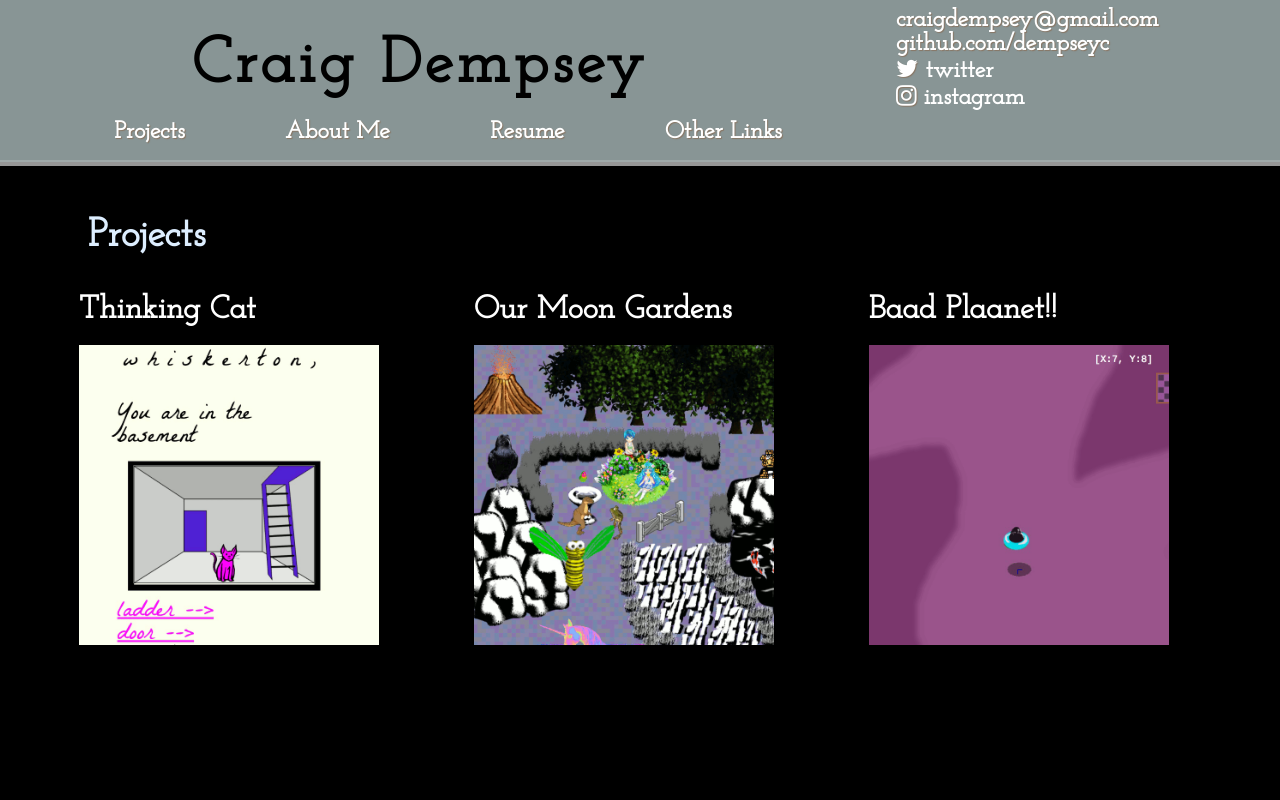
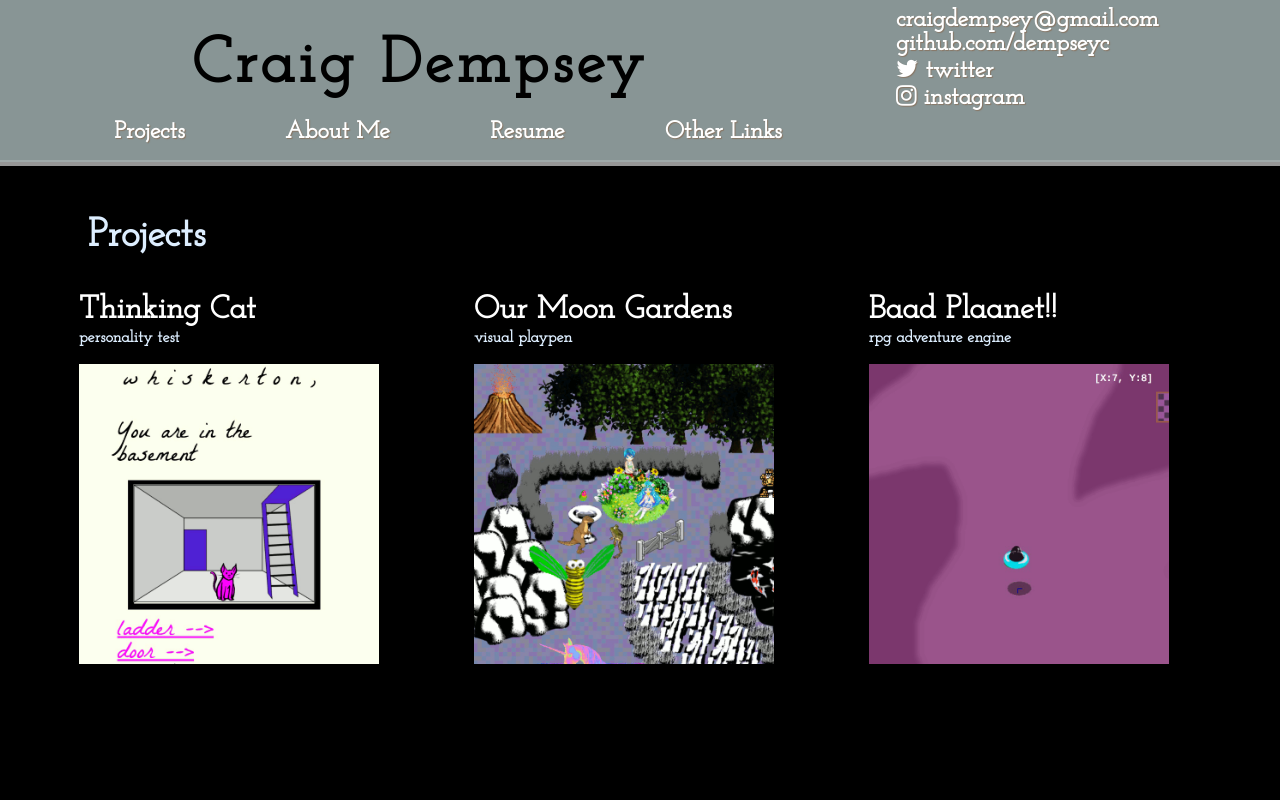
Before and after one commit to dempseyc/clldportfolio, a plain HTML site: page index.html in a window 1280 px wide. Shown: the top 800 px of the page. Drawn offline with Linux system fonts and the light colour scheme.

Commit message:
update projects.js and script to include headings

```diff
--- a/projects.js
+++ b/projects.js
@@ -1,16 +1,19 @@
 var projects = [
   {
     "title": "Thinking Cat",
+    "heading": "personality test",
     "thumbnail": "thinking_cat_thumb.gif",
     "link": "./thinking_cat_fe/index.html"
   },
   {
     "title": "Our Moon Gardens",
+    "heading": "visual playpen",
     "thumbnail": "our-moon-gardens-thumb2.gif",
     "link": "https://github.com/dempseyc/our_moon_gardens"
   },
   {
     "title": "Baad Plaanet!!",
+    "heading": "rpg adventure engine",
     "thumbnail": "baad_planet_thumb.gif",
     "link": "https://dempseyc.github.io/"
   }
--- a/script.js
+++ b/script.js
@@ -3,14 +3,17 @@ $(document).ready(function(){
   let Projs = $('#projects');
 
   projects.forEach(function(item){
-    let DIV = $('<div class="proj-elem">')
+    let DIV = $('<div class="proj-elem">');
+    let heading = item["heading"];
     let title = item["title"];
     let IMGhref = item["thumbnail"];
-    let IMG = $('<img src="./public/images/'+IMGhref+'">')
     let LNK = item["link"];
+    let IMG = $('<a href="'+LNK+'"><img src="./public/images/'+IMGhref+'"></a>');
     let aREF = $('<a href="'+LNK+'">'+title+'</a>');
-    aREF.append(IMG);
+    let headTXT = $('<h3>'+heading+'</h3>');
     DIV.append(aREF);
+    DIV.append(headTXT);
+    DIV.append(IMG);
     Projs.append(DIV);
   })
 
--- a/style.css
+++ b/style.css
@@ -109,7 +109,7 @@ header {
   outline: 4px solid rgba(251,251,251,0.6);
 }
 
-header a {
+contact, header a {
   text-shadow: 1px 1px 1px rgba(136,119,102,1);;
 }
 
```
